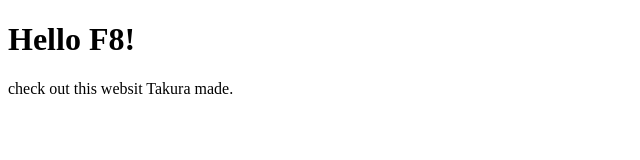
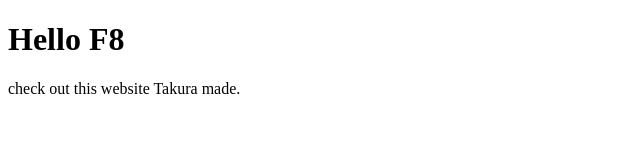
Before and after one commit to tduc05/demo123, a plain HTML site: page index.html in a window 1280 px wide. Shown: the full height of the page, 0-640 px from the left. Drawn offline with Linux system fonts and the light colour scheme.

Commit message:
Update index.html

```diff
--- a/index.html
+++ b/index.html
@@ -4,7 +4,7 @@
     <title>First Web Page</title>
 <head>
 <body>
-    <h1>Hello F8!</h1>
-    check out this websit Takura made.
+    <h1>Hello F8</h1>
+    check out this website Takura made.
 <body>
 </html>
```
